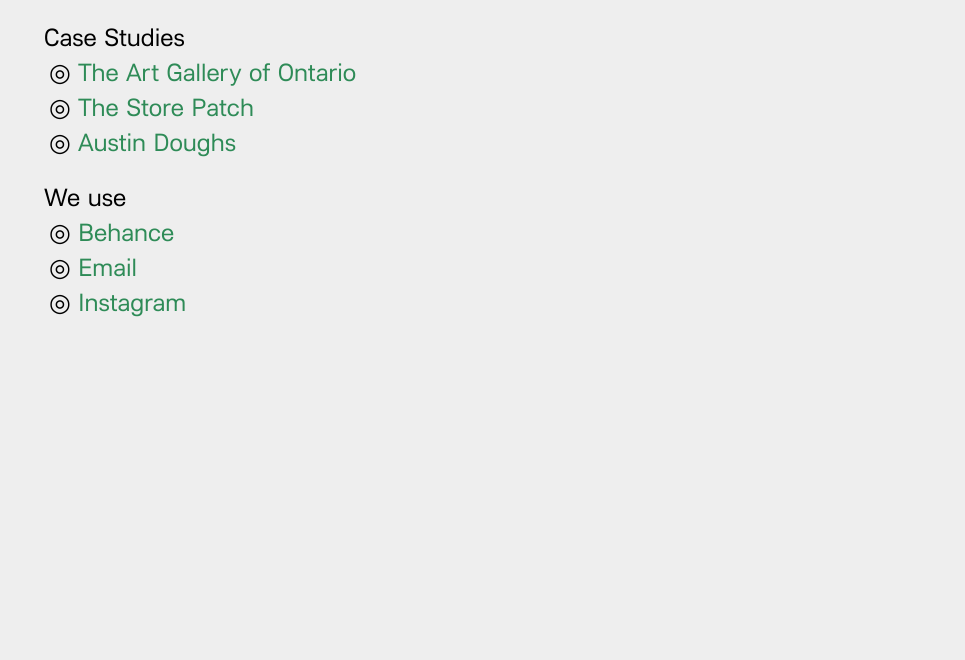
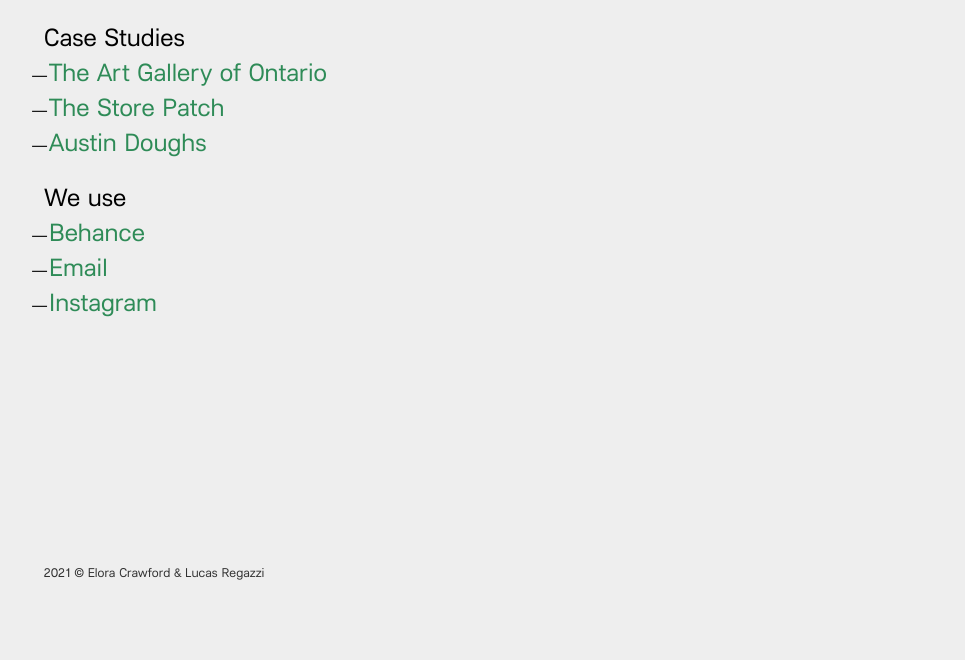
Before and after one commit to lucasregazzi/studioplates, a plain HTML site: page index.html in a window 1280 px wide. Shown: the part 140-800 px from the top of the page, without its empty margins (26-991 px from the left). Drawn offline with Linux system fonts and the light colour scheme.

Commit message:
better transitions + footer

```diff
--- a/index.html
+++ b/index.html
@@ -7,40 +7,41 @@
     <title>Studio Plates</title>
     <!-- Stylesheet -->
     <link rel="stylesheet" href="./styles/style.css">
-    <!-- Zarathustra Font
-    <link rel="stylesheet" href="./assets/fonts/stylesheet.css"> -->
     <!-- Lunchtype Font -->
     <link rel="stylesheet" href="./assets/fonts/stylesheet2.css">
-    <!-- Inter Font
-    <link href="https://fonts.googleapis.com/css2?family=Inter:wght@300;400;500;600&display=swap" rel="stylesheet"> -->
 </head>
 <body>
     <main>
-        <h1 class="one"><a href="/">Studio Plates</a> <span class="copy">is an experiment in digital UX and development.<br>It represents the collaborative efforts of artists Elora Crawford and Lucas Regazzi.</span></h1>
+        <h1 class="one">
+            <a href="/">Studio Plates</a> <span class="copy">is an experiment in visual identity, UX and development.<br>It represents the collaborative efforts of artists Elora Crawford and Lucas Regazzi.</span>
+        </h1>
         <ul class="two">
             <h2><span class="emphasis">Case Studies</span></h2>
             <li>
-                <p><span class="empty">◎</span><span class="full">◉</span> <a href="https://www.behance.net/gallery/111154057/AGO-Visual-Refresh-and-UX-Design">The Art Gallery of Ontario</a></p>
+                <p><a href="https://www.behance.net/gallery/111154057/AGO-Visual-Refresh-and-UX-Design" target="_blank">The Art Gallery of Ontario</a></p>
             </li>
             <li>
-                <p><span class="empty">◎</span><span class="full">◉</span> <a href="https://www.behance.net/gallery/111154057/AGO-Visual-Refresh-and-UX-Design">The Store Patch</a></p>
+                <p><a href="https://www.behance.net/gallery/111154057/AGO-Visual-Refresh-and-UX-Design" target="_blank">The Store Patch</a></p>
             </li>
             <li>
-                <p><span class="empty">◎</span><span class="full">◉</span> <a href="https://www.behance.net/gallery/111154057/AGO-Visual-Refresh-and-UX-Design">Austin Doughs</a></p>
+                <p><a href="https://www.behance.net/gallery/111154057/AGO-Visual-Refresh-and-UX-Design" target="_blank">Austin Doughs</a></p>
             </li>
         </ul>
         <ul class="three">
             <h2><span class="emphasis">We use</span></h2>
             <li>
-                <p><span class="empty">◎</span><span class="full">◉</span> <a href="http://behance.net/thisisplates">Behance</a></p>
+                <p><a href="http://behance.net/thisisplates" target="_blank">Behance</a></p>
             </li>
             <li>
-                <p><span class="empty">◎</span><span class="full">◉</span> <a href="mailto:hello@plates.studio">Email</a></p>
+                <p><a href="mailto:hello@plates.studio" target="_blank">Email</a></p>
             </li>
             <li>
-                <p><span class="empty">◎</span><span class="full">◉</span> <a href="http://instagram.com/studioplates">Instagram</a></p>
+                <p><a href="http://instagram.com/studioplates" target="_blank">Instagram</a></p>
             </li>
         </ul>
     </main>
+    <footer>
+        <p>2021 © Elora Crawford & Lucas Regazzi</p>
+    </footer>
 </body>
 </html>
--- a/styles/sass/_main.scss
+++ b/styles/sass/_main.scss
@@ -1,11 +1,11 @@
 body {
   background-color: #eee;
+  font-family: 'lunchtype22regular', sans-serif;
 }
 
 main {
   padding: 50px;
   max-width: 1200px;
-  font-family: 'lunchtype22regular', sans-serif;
 }
 
 ::selection {
@@ -42,41 +42,35 @@
   line-height: 3.5rem;
 }
 
-li {
-  list-style-type: none;
-}
-
 h1 {
   padding: 20px;
 }
 
 ul {
-  margin-bottom: 20px !important;
-  margin-left: 20px;
+  padding-left: 20px;
+  padding-bottom: 20px;
 }
 
 li {
+  list-style-type: '—';
   margin-left: 5px;
 }
 
-.full {
-  display: none;
+li:hover,
+li:focus-within {
+  list-style-type: '-';
 }
 
-p {
-  display: inline-block;
+footer {
+  opacity: .8;
+  position: fixed;
+  bottom: 0px;
+  left: 0px;
+  padding: 70px;
 }
 
-p:hover .full {
-  display: inline-block;
-}
-
-p:hover .empty {
-  display: none;
-}
-
-footer img {
-  width: 200px;
+footer p {
+  font-size: 0.8em;
 }
 
 .one {
```
Also changed, not shown: styles/style.css.
